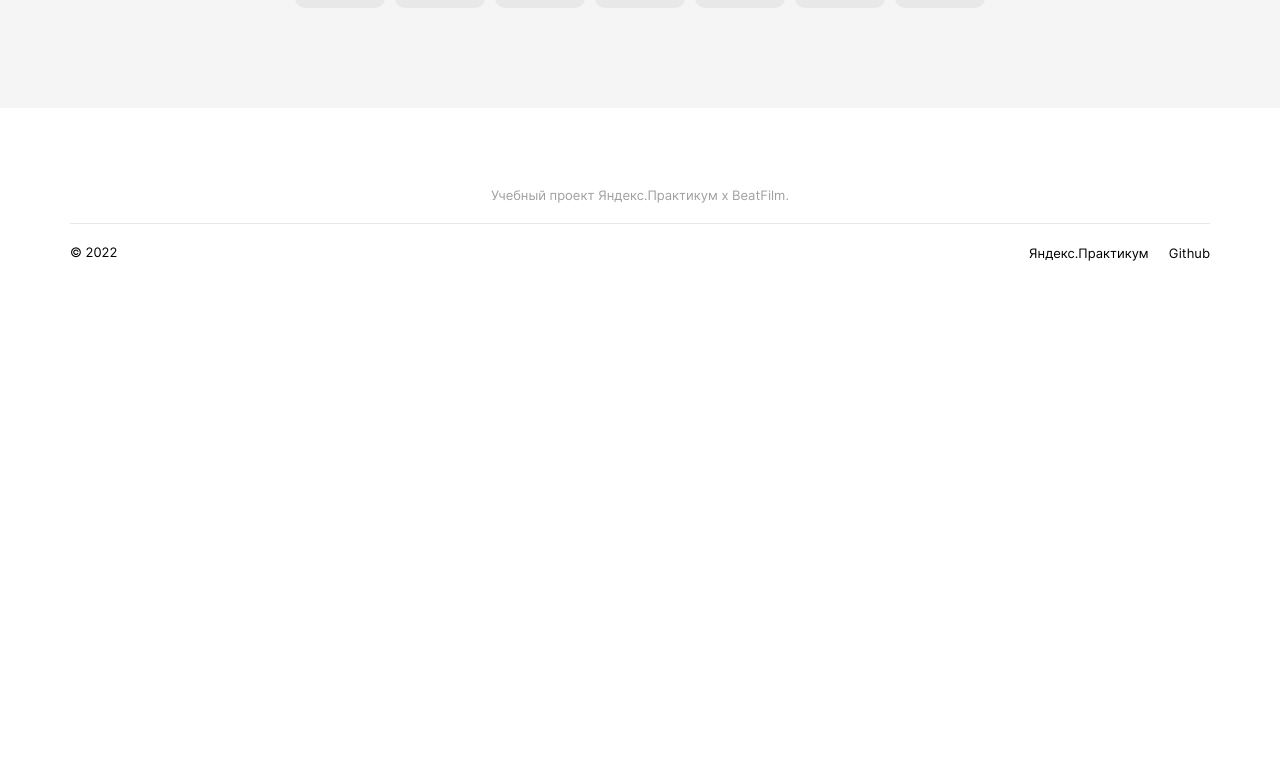
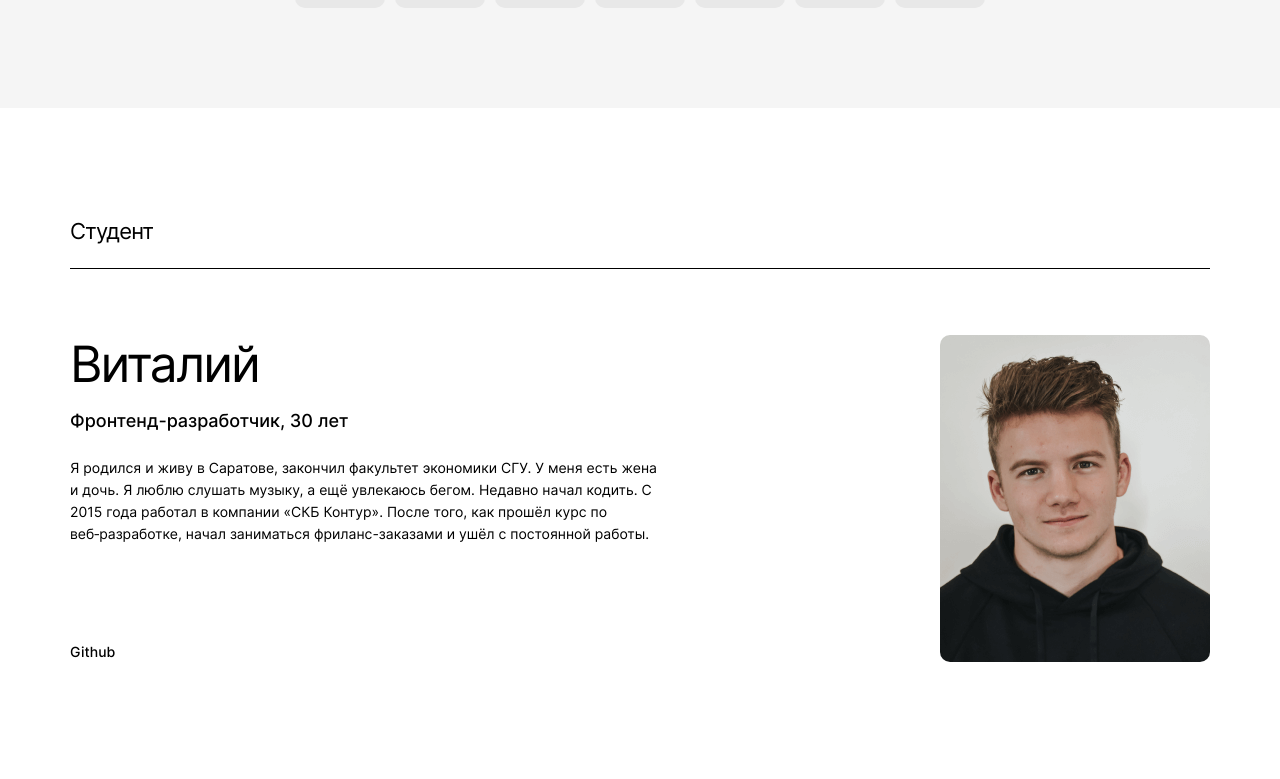
Before and after one commit to igorpodgorniy/movies-explorer-frontend, a React (Create React App) app: page / in a window 1280 px wide. Shown: the part 1721-2500 px from the top of the page. Before the commit the page ends 2003 px from the top, so only its background shows below. Built offline with nearby package versions, Linux system fonts and the light colour scheme.

Commit message:
Сверстать десктопную версию части секции с информацией о студенте

```diff
--- a/src/components/Main/Main.css
+++ b/src/components/Main/Main.css
@@ -203,3 +203,74 @@
   padding-top: 21px;
   box-sizing: border-box;
 }
+
+.about-student {
+  max-width: 1140px;
+  margin: 0 auto;
+  padding-top: 110px;
+  padding-bottom: 125px;
+}
+
+.about-student__info {
+  padding-top: 66px;
+  display: flex;
+}
+
+.about-student__info-text {
+  max-width: 600px;
+}
+
+.about-student__name {
+  font-family: 'Inter', 'Arial', sans-serif;
+  font-weight: 400;
+  font-size: 50px;
+  line-height: 1.16;
+  letter-spacing: -0.04em;
+  color: #000000;
+  margin: 0;
+}
+
+.about-student__position {
+  font-family: 'Inter', 'Arial', sans-serif;
+  font-weight: 500;
+  font-size: 18px;
+  line-height: 1.11;
+  color: #000000;
+  margin: 0;
+  padding-top: 18px;
+}
+
+.about-student__text {
+  font-family: 'Inter', 'Arial', sans-serif;
+  font-weight: 400;
+  font-size: 14px;
+  line-height: 1.57;
+  color: #000000;
+  margin: 0;
+  padding-top: 26px;
+}
+
+.about-student__link {
+  text-decoration: none;
+  font-family: 'Inter', 'Arial', sans-serif;
+  font-weight: 500;
+  font-size: 14px;
+  line-height: 1.21;
+  color: #000000;
+  display: inline-block;
+  margin-top: 99px;
+  opacity: 1;
+  transition: opacity .3s;
+}
+
+.about-student__link:hover {
+  opacity: .7;
+  transition: opacity .3s;
+}
+
+.about-student__img {
+  width: 270px;
+  height: 327px;
+  margin-left: auto;
+  border-radius: 10px;
+}
--- a/src/components/Main/Main.js
+++ b/src/components/Main/Main.js
@@ -1,4 +1,5 @@
 import './Main.css';
+import photo from '../../images/student-photo.png';
 
 function Main() {
   return (
@@ -11,38 +12,54 @@ function Main() {
           <li><button type="button" className="first-screen__button">Студент</button></li>
         </ul>
       </section>
-      <section class="about-project">
-        <h2 class="section-title">О проекте</h2>
-        <ul class="about-project__list">
+      <section className="about-project">
+        <h2 className="section-title">О проекте</h2>
+        <ul className="about-project__list">
           <li>
-            <h3 class="about-roject__title">Дипломный проект включал 5 этапов</h3>
-            <p class="about-project__text">Составление плана, работу над бэкендом, вёрстку, добавление функциональности и финальные доработки.</p>
+            <h3 className="about-roject__title">Дипломный проект включал 5 этапов</h3>
+            <p className="about-project__text">Составление плана, работу над бэкендом, вёрстку, добавление функциональности и финальные доработки.</p>
           </li>
           <li>
-            <h3 class="about-roject__title">На выполнение диплома ушло 5 недель</h3>
-            <p class="about-project__text">У каждого этапа был мягкий и жёсткий дедлайн, которые нужно было соблюдать, чтобы успешно защититься.</p>
+            <h3 className="about-roject__title">На выполнение диплома ушло 5 недель</h3>
+            <p className="about-project__text">У каждого этапа был мягкий и жёсткий дедлайн, которые нужно было соблюдать, чтобы успешно защититься.</p>
           </li>
         </ul>
-        <section class="about-project__timeline">
-          <span class="about-project__time about-project__time_dark">1 неделя</span>
-          <span class="about-project__time">4 недели</span>
-          <h4 class="about-project__time-title">Back-end</h4>
-          <h4 class="about-project__time-title">Front-end</h4>
+        <section className="about-project__timeline">
+          <span className="about-project__time about-project__time_dark">1 неделя</span>
+          <span className="about-project__time">4 недели</span>
+          <h4 className="about-project__time-title">Back-end</h4>
+          <h4 className="about-project__time-title">Front-end</h4>
         </section>
       </section>
-      <section class="technologies">
-        <h2 class="section-title">Технологии</h2>
-        <h3 class="technologies__subtitle">7 технологий</h3>
-        <p class="technologies__text">На курсе веб-разработки мы освоили технологии, которые применили в дипломном проекте.</p>
-        <ul class="technologies__list">
-          <li class="technologies__item">HTML</li>
-          <li class="technologies__item">CSS</li>
-          <li class="technologies__item">JS</li>
-          <li class="technologies__item">React</li>
-          <li class="technologies__item">Git</li>
-          <li class="technologies__item">Express.js</li>
-          <li class="technologies__item">mongoDB</li>
+      <section className="technologies">
+        <h2 className="section-title">Технологии</h2>
+        <h3 className="technologies__subtitle">7 технологий</h3>
+        <p className="technologies__text">На курсе веб-разработки мы освоили технологии, которые применили в дипломном проекте.</p>
+        <ul className="technologies__list">
+          <li className="technologies__item">HTML</li>
+          <li className="technologies__item">CSS</li>
+          <li className="technologies__item">JS</li>
+          <li className="technologies__item">React</li>
+          <li className="technologies__item">Git</li>
+          <li className="technologies__item">Express.js</li>
+          <li className="technologies__item">mongoDB</li>
         </ul>
+      </section>
+      <section className="about-student">
+        <h2 className="section-title">Студент</h2>
+        <div className="about-student__info">
+          <div className="about-student__info-text">
+            <p className="about-student__name">Виталий</p>
+            <p className="about-student__position">Фронтенд-разработчик, 30 лет</p>
+            <p className="about-student__text">Я родился и живу в Саратове, закончил факультет экономики СГУ.
+              У меня есть жена и&nbsp;дочь. Я люблю слушать музыку, а ещё увлекаюсь бегом. Недавно начал кодить.
+              С 2015 года работал в компании «СКБ Контур». После того, как прошёл курс по веб&#8209;разработке,
+              начал заниматься фриланс-заказами и ушёл с постоянной работы.
+            </p>
+            <a href="#" className="about-student__link">Github</a>
+          </div>
+          <img className="about-student__img" src={photo} alt="Фотография студента" />
+        </div>
       </section>
     </main>
   );
```
Also changed, not shown: src/images/student-photo.png (added).
